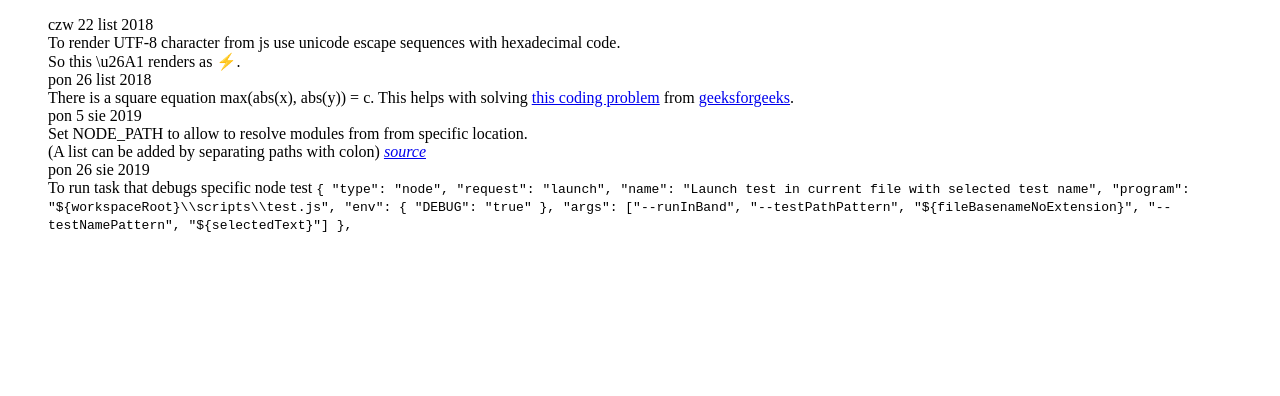
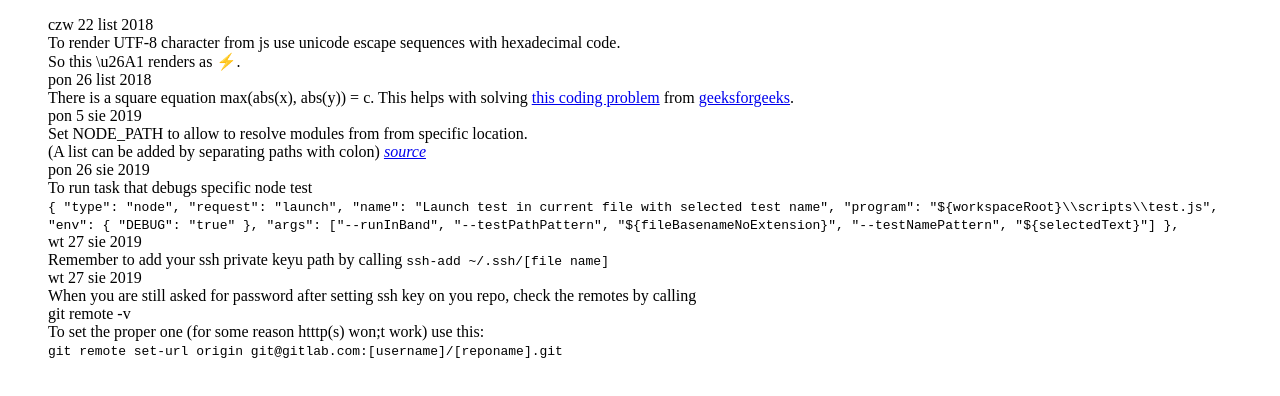
Before and after one commit to grzegorczykmichal/til, a plain HTML site: page index.html in a window 1280 px wide. Drawn offline with Linux system fonts and the light colour scheme.

Commit message:
Update index.html

```diff
--- a/index.html
+++ b/index.html
@@ -39,6 +39,7 @@
                     pon 26 sie 2019
                     <br/>
                     To run task that debugs specific node test
+                     <br/>
                     <code>
                         {
                             "type": "node",
@@ -52,6 +53,22 @@
                         },
                      </code>
                 </li>
+
+                <li>
+                    wt 27 sie 2019
+                    <br/>
+                    Remember to add your ssh private keyu path by calling <code>ssh-add ~/.ssh/[file name]</code>
+                </li>
+
+
+                <li>
+                    wt 27 sie 2019
+                    <br/>
+                    When you are still asked for password after setting ssh key on you repo, check the remotes by calling<br/>
+                    </code>git remote -v</code><br/>
+                    To set the proper one (for some reason htttp(s) won;t work) use this:<br/>
+                    <code>git remote set-url origin git@gitlab.com:[username]/[reponame].git</code>
+                </li>
             </ol>
         </div>
     </body>
```
